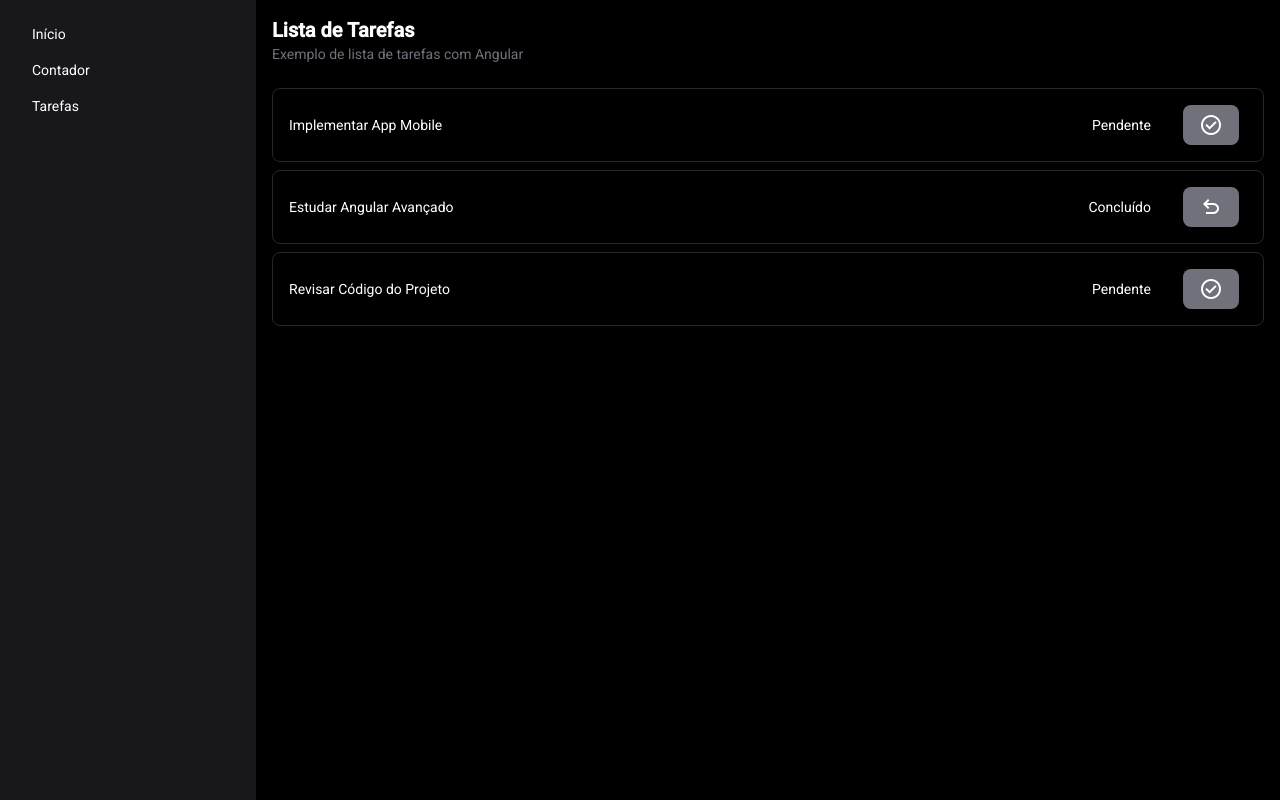
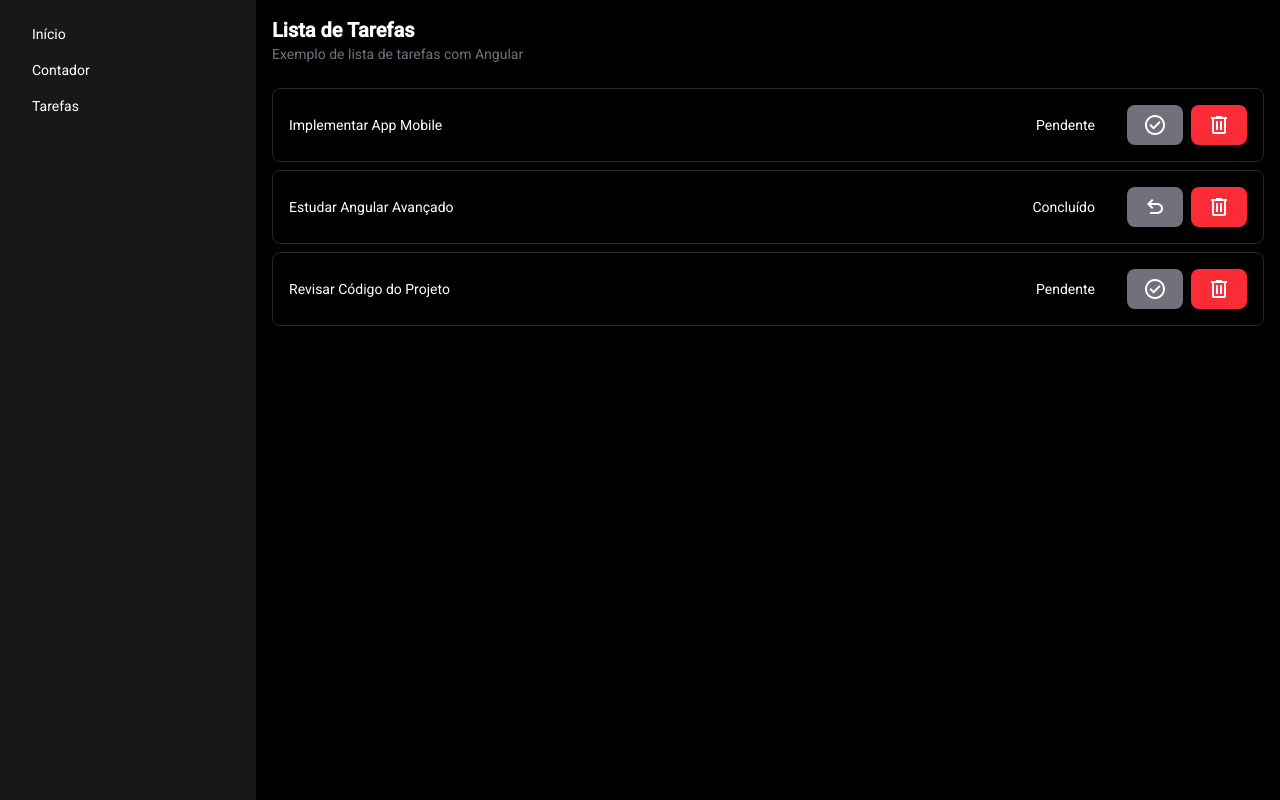
Before and after one commit to WesleyAraujoFernandes/cod3r-curso-projeto-angular-20, an Angular app: page /todos in a window 1280 px wide. Built offline with nearby package versions, Linux system fonts and the light colour scheme.

Commit message:
adiciona hover no botão de deletar 1:05:30

```diff
--- a/src/app/screens/todos/todos.html
+++ b/src/app/screens/todos/todos.html
@@ -16,6 +16,10 @@
             {{ item.completed ? 'undo' : 'check_circle' }}
           </mat-icon>
         </button>
+        <button (click)="todos.remove(item.id)" class="btn btn-danger">
+          <mat-icon
+          fontSet="material-symbols-outlined">delete</mat-icon>
+        </button>
       </div>
     </div>
     }
--- a/src/app/services/todos.service.ts
+++ b/src/app/services/todos.service.ts
@@ -16,4 +16,8 @@ export class TodosService {
     this._items.update((items) =>
       items.map((item) => item.id === id ? { ...item, completed: !item.completed } : item))
   }
+
+  remove(id: string) {
+    this._items.update((items) => items.filter((item) => item.id !== id));
+  }
 }
--- a/src/styles.css
+++ b/src/styles.css
@@ -20,6 +20,6 @@ body {
   }
 
   .btn-danger {
-    @apply bg-red-500 text-white hover:bg-red-600;
+    @apply bg-red-500 text-white hover:bg-red-700;
   }
 }
```
